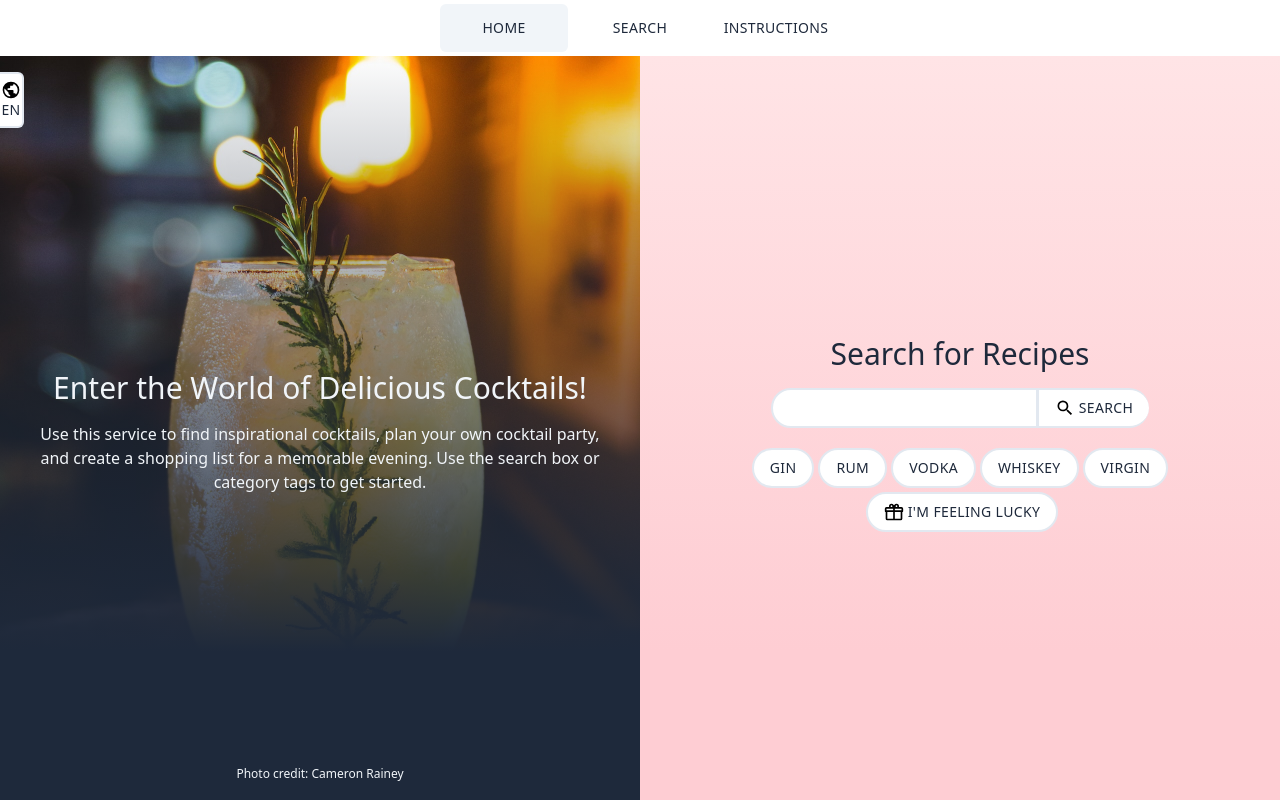
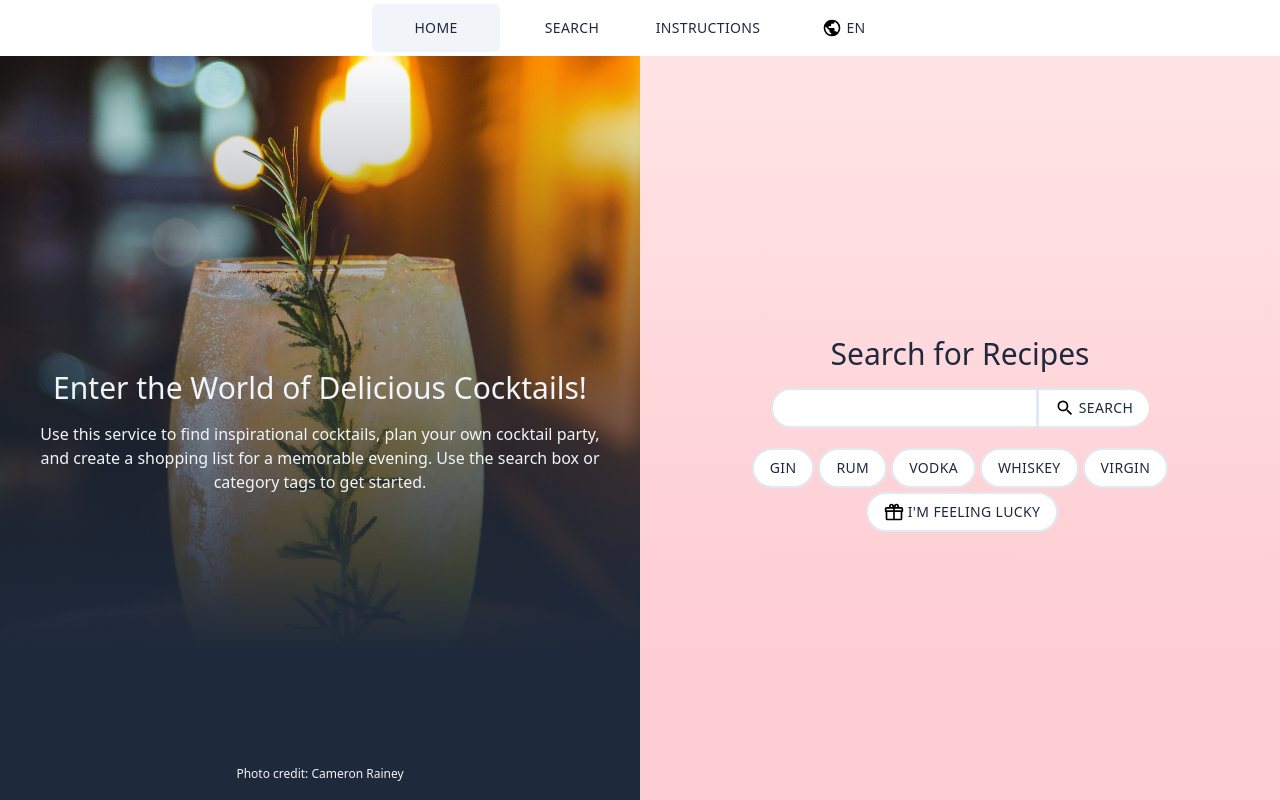
Before and after one commit to ajuvonen/kippis, a Vue app: page / in a window 1280 px wide. Built offline with nearby package versions, Linux system fonts and the light colour scheme; a web font is replaced by a local one.

Commit message:
Put locale changer in top menu

```diff
--- a/src/App.vue
+++ b/src/App.vue
@@ -4,7 +4,6 @@ import {RouterView} from 'vue-router';
 import {useCocktailStore} from '@/stores/cocktail';
 import NavigationMenu from '@/components/NavigationMenu.vue';
 import CocktailModal from '@/components/CocktailModal.vue';
-import LocaleChanger from '@/components/LocaleChanger.vue';
 
 const cocktailStore = useCocktailStore();
 const {highlightedCocktail} = storeToRefs(cocktailStore);
@@ -17,7 +16,6 @@ const {highlightedCocktail} = storeToRefs(cocktailStore);
   >
     <NavigationMenu />
     <div class="app__view-wrapper">
-      <LocaleChanger />
       <RouterView />
     </div>
   </div>
--- a/src/components/LocaleChanger.vue
+++ b/src/components/LocaleChanger.vue
@@ -5,7 +5,7 @@ import IconComponent from '@/components/IconComponent.vue';
 
 const {locale} = useI18n();
 
-const nextLocale = computed(() => locale.value === 'en' ? 'fi' : 'en');
+const nextLocale = computed(() => (locale.value === 'en' ? 'fi' : 'en'));
 
 const changer = ref<HTMLButtonElement | null>(null);
 
@@ -14,15 +14,20 @@ watch(locale, (newValue) => {
 });
 </script>
 <template>
-  <button
-    class="locale-changer left-button top-4"
+  <a
+    href="#"
+    role="button"
+    class="navigation-menu__link navigation-menu__locale-changer gap-1"
     ref="changer"
     :aria-label="$t('localeChanger.changeLocale', [nextLocale])"
-    @click="() => (locale = nextLocale)"
+    @click="locale = nextLocale"
   >
     <IconComponent icon="earth" />
     {{ locale }}
-  </button>
+  </a>
 </template>
 <style lang="scss" scoped>
+.navigation-menu__locale-changer {
+  @apply w-16;
+}
 </style>
--- a/src/components/NavigationMenu.vue
+++ b/src/components/NavigationMenu.vue
@@ -2,6 +2,7 @@
 import {storeToRefs} from 'pinia';
 import {RouterLink} from 'vue-router';
 import {useCocktailStore} from '@/stores/cocktail';
+import LocaleChanger from '@/components/LocaleChanger.vue';
 
 const {selection} = storeToRefs(useCocktailStore());
 </script>
@@ -22,6 +23,9 @@ const {selection} = storeToRefs(useCocktailStore());
           </div>
         </RouterLink>
       </li>
+      <li>
+        <LocaleChanger />
+      </li>
     </ul>
   </nav>
 </template>
@@ -39,10 +43,13 @@ const {selection} = storeToRefs(useCocktailStore());
 }
 
 .navigation-menu__link {
-  @apply w-full sm:w-32 flex flex-col justify-center text-center m-1 rounded-md uppercase text-sm tracking-wide transition-colors ease-in-out;
+  @apply w-full sm:w-32 flex items-center justify-center m-1 rounded-md uppercase text-sm tracking-wide transition-colors ease-in-out;
 
   &:hover {
     @apply bg-slate-800 text-white;
+    :deep(svg path) {
+      @apply fill-white;
+    }
   }
 }
 
```
Also changed, not shown: 1 other file (tests, documents, lock files or other folders).
